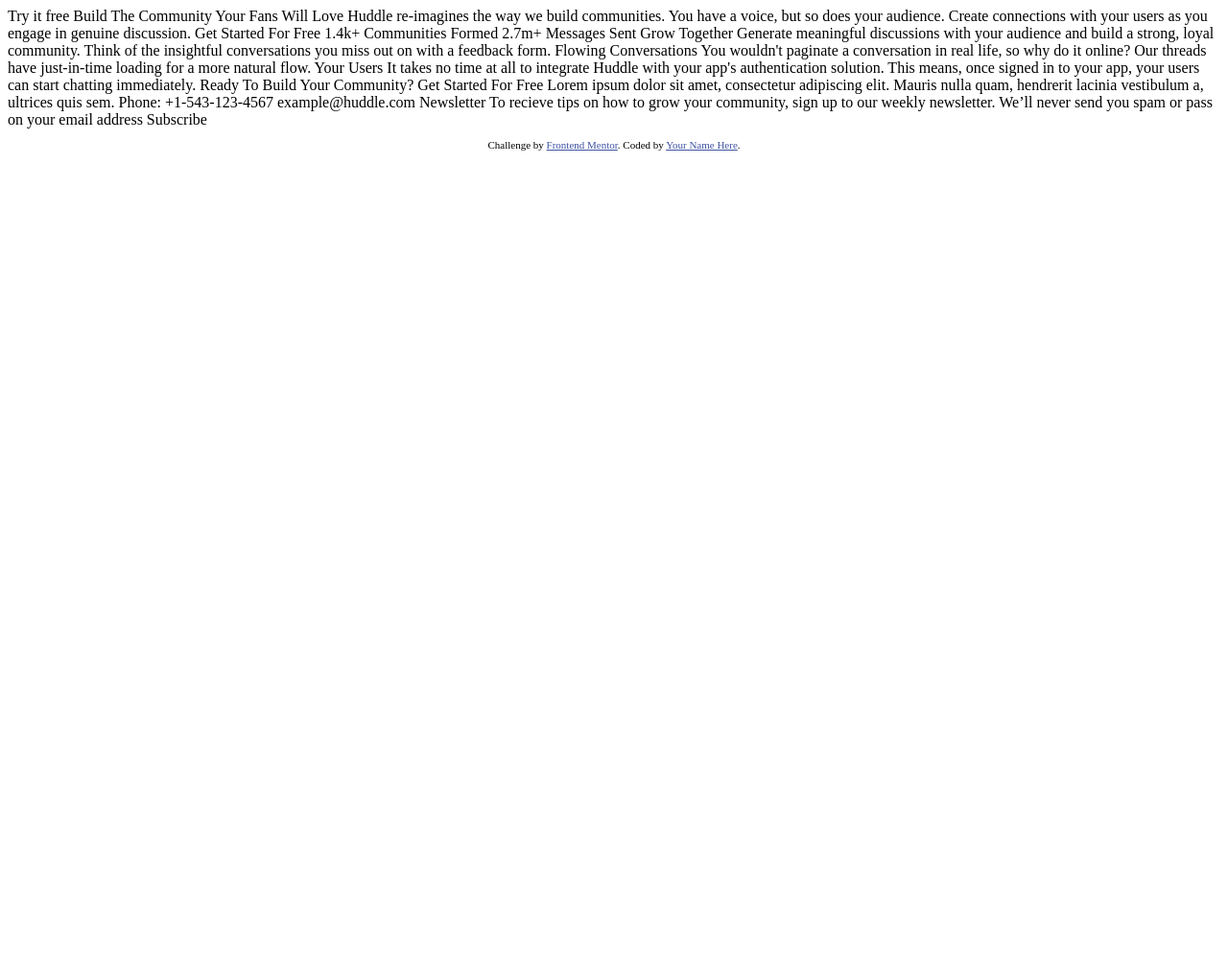
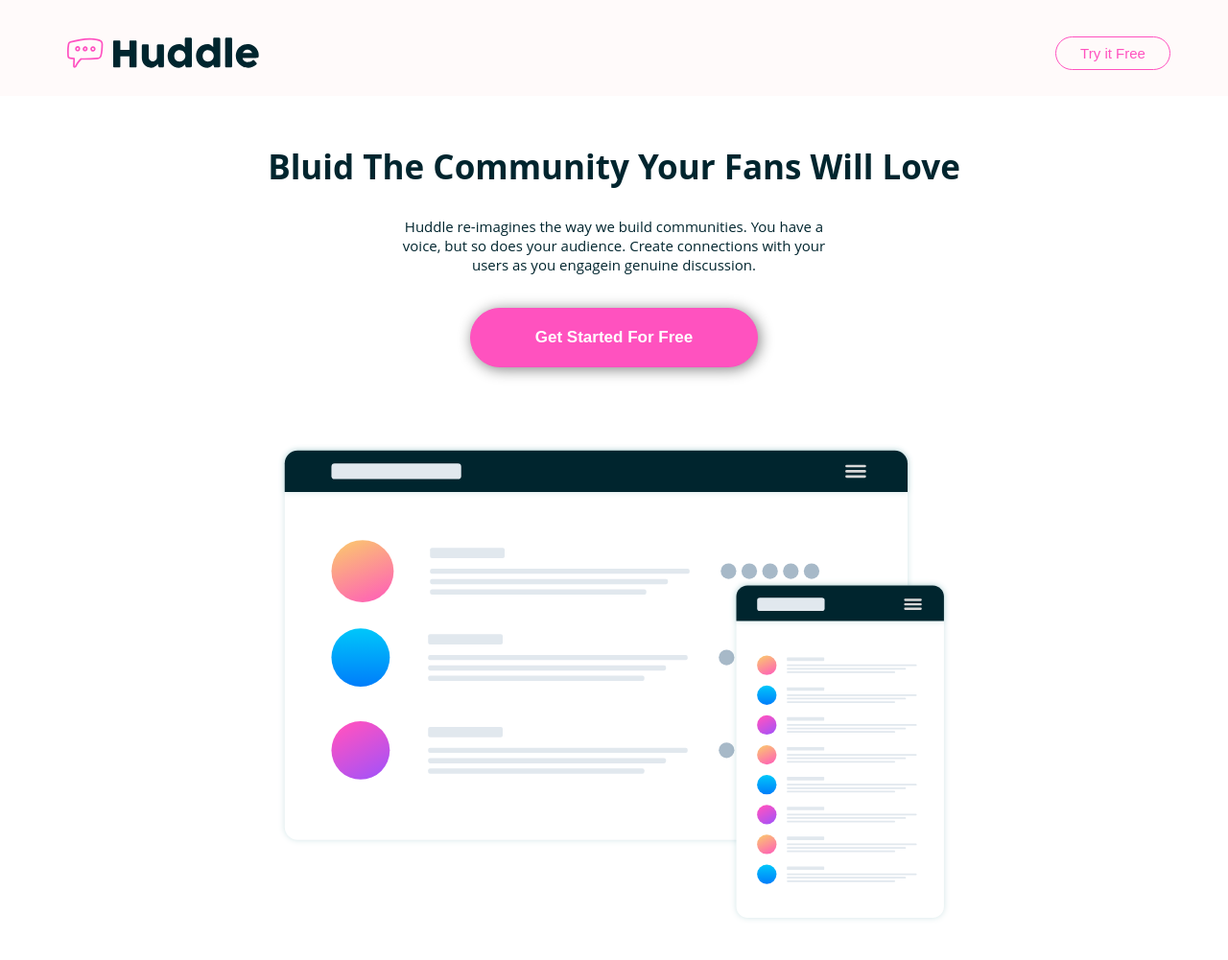
Before and after one commit to Jael-Castillo/huddle-landing-page, a plain HTML site: page index.html in a window 1280 px wide. Shown: the top 1001 px of the page at 96% size. Before the commit the page ends 800 px from the top, so only its background shows below. Drawn offline with Linux system fonts and the light colour scheme; a web font is replaced by a local one.

Commit message:
"organizing header and section-principal"

```diff
--- /dev/null
+++ b/css/styles.css
@@ -0,0 +1,84 @@
+/* .attribution { font-size: 11px; text-align: center; }
+.attribution a { color: hsl(228, 45%, 44%); } */
+body{
+    margin: 0;
+    font-family: 'Open Sans', sans-serif;
+}
+
+/*----Header----*/
+header{
+    background-color:snow;
+    height: 100px;
+    display: flex;
+    justify-content: space-between;
+    align-items: center;
+}
+
+header img{
+    margin: 50px 0px 40px 60px;
+    padding: 10px;
+    width: 200px;
+}
+
+header button{
+    margin: 50px 60px 40px 0px;
+    padding: 5px;
+    width: 120px;
+    height: 35px;
+    background-color: transparent;
+    border: 1px solid hsl(322, 100%, 66%);
+    border-radius: 50px;
+    font-family: 'Poppins', sans-serif;
+    font-size: 15px;
+    font-weight: 500;
+    color: hsl(322, 100%, 66%);
+}
+
+/*--Bluid The Community Your Fans Will Love--*/
+.section-principal{
+    margin: 50px;
+}
+
+h1{
+    font-size: 35px;
+    font-weight: 700;
+    color: hsl(192, 100%, 9%);
+    text-align: center;
+
+}
+.principal-text{
+    font-size: 15px;
+    font-weight: 400;
+    color: hsl(192, 100%, 9%);
+    text-align: center;
+}
+
+.principal-button{
+    text-align: center;
+}
+.pink-button{
+    margin-top: 20px;
+    padding: 20px;
+    border: 1px solid hsl(322, 100%, 66%);
+    border-radius: 50px;
+    background-color:hsl(322, 100%, 66%);
+    width: 300px;
+    color: white;
+    font-size: 17px;
+    font-weight: 600;
+    box-shadow: 2px 2px 15px grey;
+}
+.pink-button a{
+    text-decoration: none;
+    color: white;
+}
+
+.principal-image{
+    margin: 50px;
+    padding: 30px;
+    text-align: center;
+}
+
+.principal-image img{
+    width: 700px;
+}
--- a/index.html
+++ b/index.html
@@ -4,58 +4,41 @@
   <meta charset="UTF-8">
   <meta name="viewport" content="width=device-width, initial-scale=1.0"> <!-- displays site properly based on user's device -->
 
+  <link href="https://fonts.google.com/specimen/Poppins" rel="stylesheet">
+  <link href="https://fonts.google.com/specimen/Open+Sans" rel="stylesheet">
   <link rel="icon" type="image/png" sizes="32x32" href="./images/favicon-32x32.png">
+  <link rel="stylesheet" href="css/styles.css">
 
   <title>Frontend Mentor | Huddle landing page with curved sections</title>
-
-  <!-- Feel free to remove these styles or customise in your own stylesheet 👍 -->
-  <style>
-    .attribution { font-size: 11px; text-align: center; }
-    .attribution a { color: hsl(228, 45%, 44%); }
-  </style>
 </head>
 <body>
-  Try it free
 
-  Build The Community Your Fans Will Love
+  <header>
+    <img src="images/logo.svg">
+    <button>Try it Free</button>
+  </header>
 
-  Huddle re-imagines the way we build communities. You have a voice, but so does
-  your audience. Create connections with your users as you engage in genuine discussion.
+  <section class="section-principal">
+        <h1>Bluid The Community Your Fans Will Love</h1>
+        <p class="principal-text">Huddle re-imagines the way we build communities. You have a <br/>voice, but so does your audience.
+          Create connections with your<br/> users as you engagein genuine discussion.
+        </p>
+        <div class="principal-button">
+          <button class="pink-button"><a href="#none">Get Started For Free</a></button>
+        </div>
+        <figure class="principal-image">
+          <img src="images/screen-mockups.svg" alt="">
+        </figure>
 
-  Get Started For Free
+  </section>
 
-  1.4k+
-  Communities Formed
+  <section>
 
-  2.7m+
-  Messages Sent
+    <article></article>
 
-  Grow Together
-  Generate meaningful discussions with your audience and build a strong, loyal community.
-  Think of the insightful conversations you miss out on with a feedback form.
+    <article></article>
 
-  Flowing Conversations
-  You wouldn't paginate a conversation in real life, so why do it online? Our threads have
-  just-in-time loading for a more natural flow.
-
-  Your Users
-  It takes no time at all to integrate Huddle with your app's authentication solution. This means,
-  once signed in to your app, your users can start chatting immediately.
-
-  Ready To Build Your Community?
-  Get Started For Free
-
-  Lorem ipsum dolor sit amet, consectetur adipiscing elit. Mauris nulla quam, hendrerit lacinia
-  vestibulum a, ultrices quis sem.
-
-  Phone: +1-543-123-4567
-  example@huddle.com
-
-  Newsletter
-  To recieve tips on how to grow your community, sign up to our weekly newsletter. We’ll never
-  send you spam or pass on your email address
-
-  Subscribe
+  </section>
 
   <footer>
     <p class="attribution">
```
